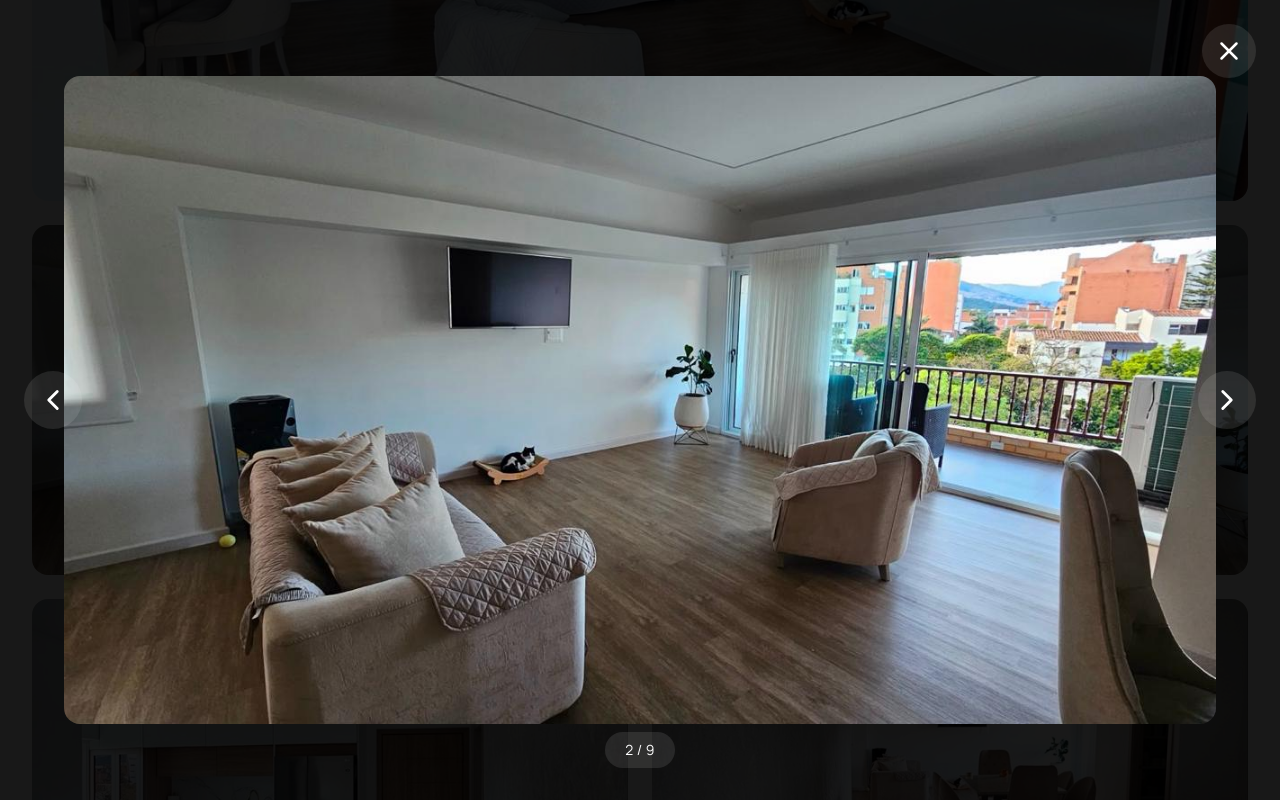
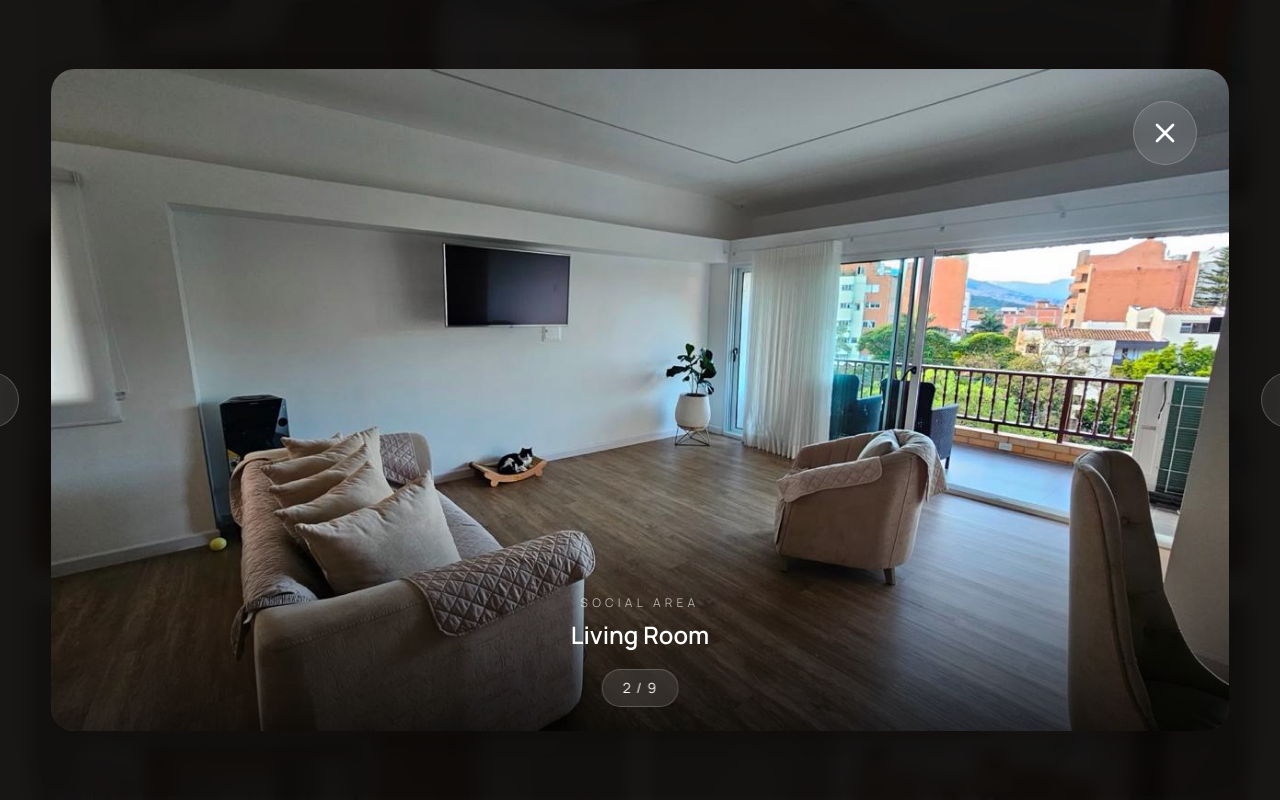
Before and after one commit to Jara84/luxury-residence-landing, a React (Vite) app: page / in a window 1280 px wide. Both pictures are taken after a click on the picture 330 px from the left and 5052 px from the top of the page. Shown: the part 4652-5452 px from the top of the page. Built offline with nearby package versions, Linux system fonts and the light colour scheme.

Commit message:
feat: enhance premium gallery lightbox experience

```diff
--- a/src/components/sections/Gallery.tsx
+++ b/src/components/sections/Gallery.tsx
@@ -23,47 +23,65 @@ export default function Gallery() {
   const images = [
     {
       src: heroImage,
-      alt: "El Cerro Boutique Residence",
+      title: "Open Social Area",
+      category: "Social Area",
+      alt: "Open social area with living room, dining room and kitchen.",
       className: "md:col-span-2 h-[600px]",
     },
     {
       src: livingRoom,
-      alt: "Living Room",
+      title: "Living Room",
+      category: "Social Area",
+      alt: "Main living room.",
       className: "h-[350px]",
     },
     {
       src: livingRoom2,
-      alt: "Living Room Detail",
+      title: "Living Room Detail",
+      category: "Social Area",
+      alt: "Living room detail.",
       className: "h-[350px]",
     },
     {
       src: kitchen,
-      alt: "Kitchen",
+      title: "Contemporary Kitchen",
+      category: "Kitchen",
+      alt: "Contemporary kitchen.",
       className: "h-[350px]",
     },
     {
       src: kitchen2,
-      alt: "Kitchen Detail",
+      title: "Kitchen Island",
+      category: "Kitchen",
+      alt: "Kitchen island and premium finishes.",
       className: "h-[350px]",
     },
     {
       src: balcony,
-      alt: "Main Balcony",
+      title: "Main Balcony",
+      category: "Outdoor",
+      alt: "Main balcony overlooking Medellín.",
       className: "h-[350px]",
     },
     {
       src: mainRoom,
-      alt: "Master Bedroom",
+      title: "Master Bedroom",
+      category: "Master Suite",
+      alt: "Master bedroom.",
       className: "h-[350px]",
     },
     {
       src: livingRoom3,
-      alt: "Living Room",
+      title: "Home Office",
+      category: "Study",
+      alt: "Double home office.",
       className: "h-[350px]",
     },
     {
       src: wc3,
-      alt: "Guest Bathroom",
+      title: "Guest Bathroom",
+      category: "Bathrooms",
+      alt: "Guest bathroom.",
       className: "h-[350px]",
     },
   ];
--- a/src/components/ui/Lightbox.tsx
+++ b/src/components/ui/Lightbox.tsx
@@ -5,6 +5,8 @@ interface LightboxProps {
   images: {
     src: string;
     alt: string;
+    title: string;
+    category: string;
   }[];
   currentIndex: number;
   onClose: () => void;
@@ -27,11 +29,9 @@ export default function Lightbox({
         case "Escape":
           onClose();
           break;
-
         case "ArrowLeft":
           onPrevious();
           break;
-
         case "ArrowRight":
           onNext();
           break;
@@ -47,36 +47,163 @@ export default function Lightbox({
   }, [onClose, onPrevious, onNext]);
 
   return (
-    <div className="fixed inset-0 z-50 flex items-center justify-center bg-black/90">
+    <div
+      onClick={onClose}
+      className="
+        fixed inset-0 z-50
+        flex items-center justify-center
+        bg-stone-950/95
+        backdrop-blur-sm
+        animate-fade-in
+      "
+    >
+      <div
+        onClick={(e) => e.stopPropagation()}
+        className="relative"
+      >
+        {/* Imagen */}
+        <img
+          src={images[currentIndex].src}
+          alt={images[currentIndex].alt}
+          className="
+            max-h-[94vh]
+            max-w-[92vw]
+            rounded-3xl
+            object-contain
+            shadow-2xl
+          "
+        />
+        <div
+        className="
+            absolute
+            inset-x-0
+            bottom-0
+            h-56
+            rounded-b-3xl
+            bg-gradient-to-t
+            from-black/70
+            via-black/30
+            to-transparent
+            pointer-events-none
+        "
+        />
+        {/* Cerrar */}
         <button
           onClick={onClose}
-        className="absolute right-6 top-6 rounded-full bg-white/10 p-3 text-white transition hover:bg-white/20"
+          className="
+            absolute
+            top-8
+            right-8
+            flex
+            h-16
+            w-16
+            items-center
+            justify-center
+            rounded-full
+            border
+            border-white/20
+            bg-white/10
+            backdrop-blur-md
+            text-white
+            transition-all
+            duration-300
+            hover:scale-110
+            hover:bg-white/20
+          "
         >
-        <X size={30} />
+          <X size={32} />
         </button>
 
+        {/* Flecha izquierda */}
         <button
           onClick={onPrevious}
-        className="absolute left-6 rounded-full bg-white/10 p-3 text-white transition hover:bg-white/20"
+          className="
+            absolute
+            left-[-72px]
+            xl:left-[-88px]
+            top-1/2
+            -translate-y-1/2
+            flex
+            h-14
+            w-14
+            items-center
+            justify-center
+            rounded-full
+            border
+            border-white/20
+            bg-white/10
+            backdrop-blur-md
+            text-white
+            transition-all
+            duration-300
+            hover:scale-110
+            hover:bg-white/20
+          "
         >
           <ChevronLeft size={34} />
         </button>
 
-      <img
-        src={images[currentIndex].src}
-        alt={images[currentIndex].alt}
-        className="max-h-[90vh] max-w-[90vw] rounded-2xl object-contain"
-      />
-
+        {/* Flecha derecha */}
         <button
           onClick={onNext}
-        className="absolute right-6 rounded-full bg-white/10 p-3 text-white transition hover:bg-white/20"
+          className="
+            absolute
+            right-[-72px]
+            xl:right-[-88px]
+            top-1/2
+            -translate-y-1/2
+            flex
+            h-14
+            w-14
+            items-center
+            justify-center
+            rounded-full
+            border
+            border-white/20
+            bg-white/10
+            backdrop-blur-md
+            text-white
+            transition-all
+            duration-300
+            hover:scale-110
+            hover:bg-white/20
+          "
         >
           <ChevronRight size={34} />
         </button>
 
-      <div className="absolute bottom-8 rounded-full bg-white/10 px-5 py-2 text-sm tracking-wide text-white">
+        {/* Categoría y título */}
+        <div className="absolute bottom-20 left-1/2 -translate-x-1/2 text-center">
+          <p className="text-xs uppercase tracking-[0.35em] text-white/60">
+            {images[currentIndex].category}
+          </p>
+
+          <h3 className="mt-2 text-2xl font-semibold text-white">
+            {images[currentIndex].title}
+          </h3>
+        </div>
+
+        {/* Contador */}
+        <div
+          className="
+            absolute
+            bottom-6
+            left-1/2
+            -translate-x-1/2
+            rounded-full
+            border
+            border-white/20
+            bg-white/10
+            px-5
+            py-2
+            backdrop-blur-md
+            text-sm
+            tracking-widest
+            text-white
+          "
+        >
           {currentIndex + 1} / {images.length}
+        </div>
       </div>
     </div>
   );
--- a/src/index.css
+++ b/src/index.css
@@ -32,3 +32,18 @@ a {
 button {
   font: inherit;
 }
+@keyframes fade-in {
+  from {
+    opacity: 0;
+    transform: scale(0.97);
+  }
+
+  to {
+    opacity: 1;
+    transform: scale(1);
+  }
+}
+
+.animate-fade-in {
+  animation: fade-in 220ms ease-out;
+}
```
Lines whose indentation alone changed are shown as unchanged.
